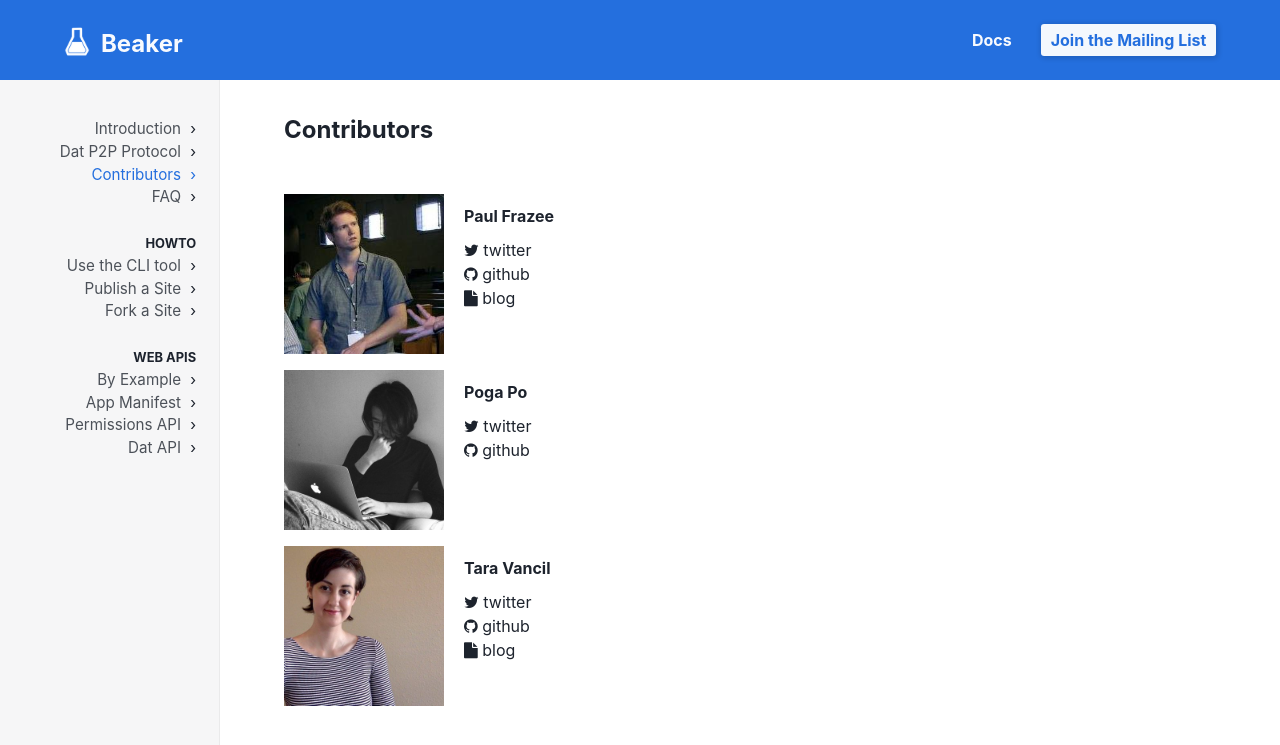
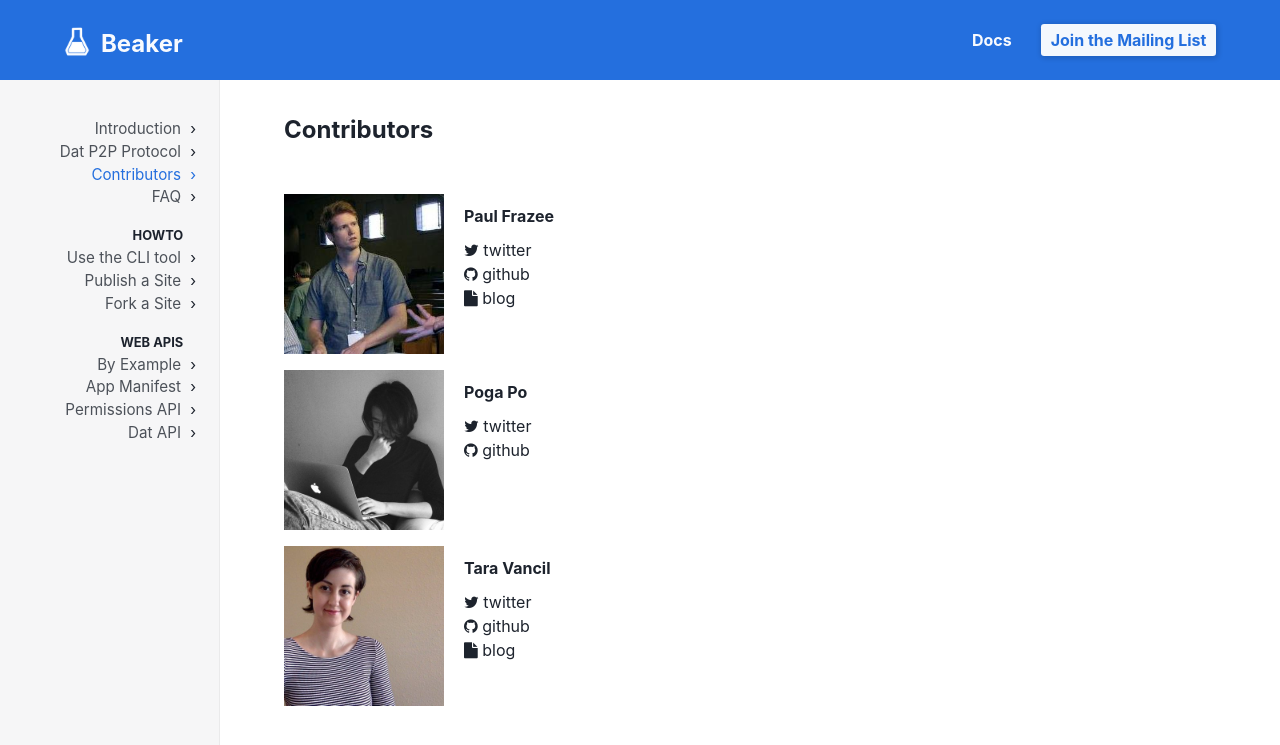
Before and after one commit to beakerbrowser/beakerbrowser.com, a Jekyll site: the page built from _docs/team.md, in a window 1280 px wide. Shown: the top 745 px of the page. Built offline with Jekyll 4.4.1, drawn with Linux system fonts in a browser that asks for light colours.

Commit message:
update padding doc nav

```diff
--- a/css/pages/_docs.scss
+++ b/css/pages/_docs.scss
@@ -74,8 +74,11 @@
   }
 
   &__nav-section {
-    margin-top: 1.5em;
     list-style: none;
+
+    &:not(:first-child) {
+      margin-top: 1em;
+    }
   }
 
   &__link {
@@ -103,9 +106,6 @@
     text-transform: uppercase;
     font-size: .85em;
     font-weight: bold;
-
-    &:not(:first-child) {
-      padding-right: 1em;
-    }
+    padding-right: 1em;
   }
 }
```
